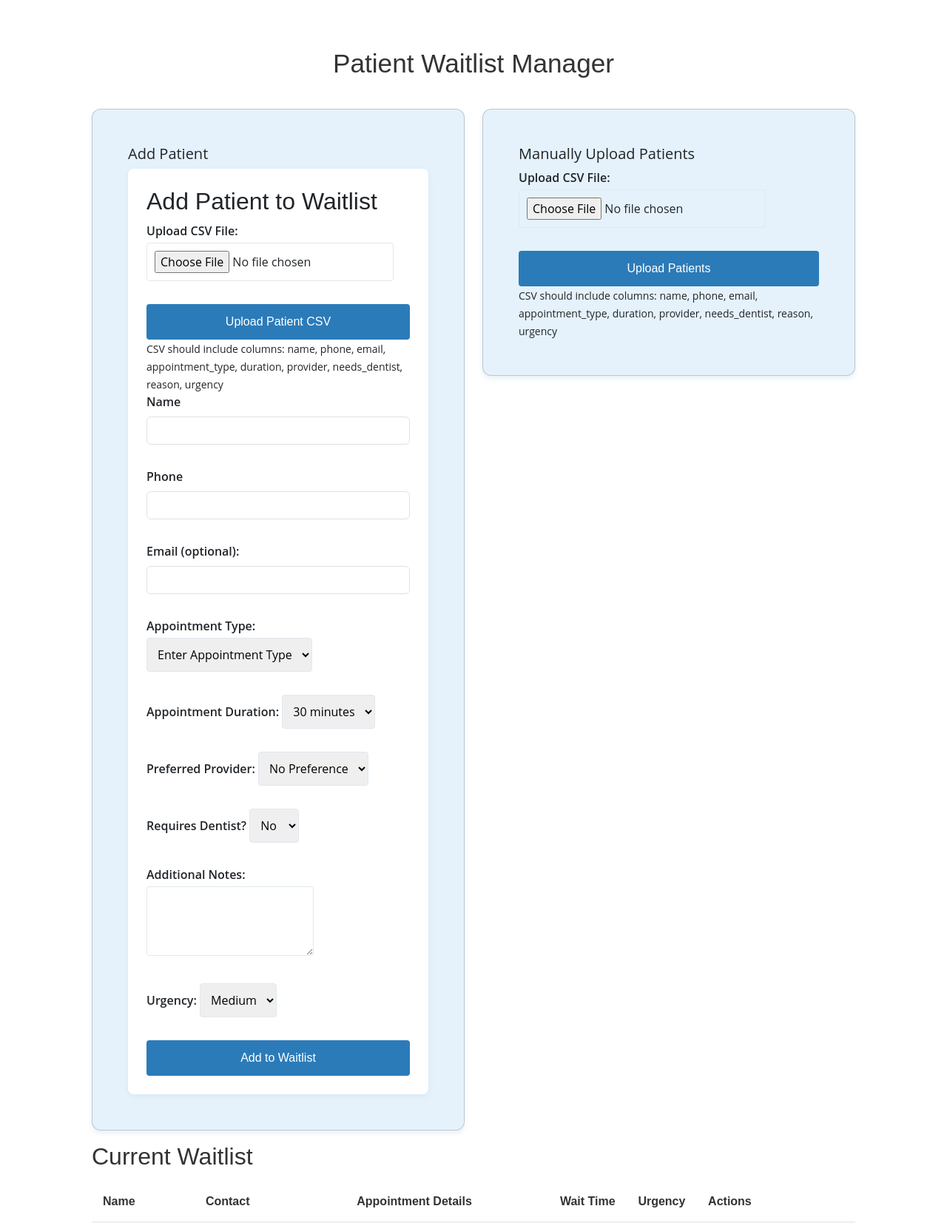
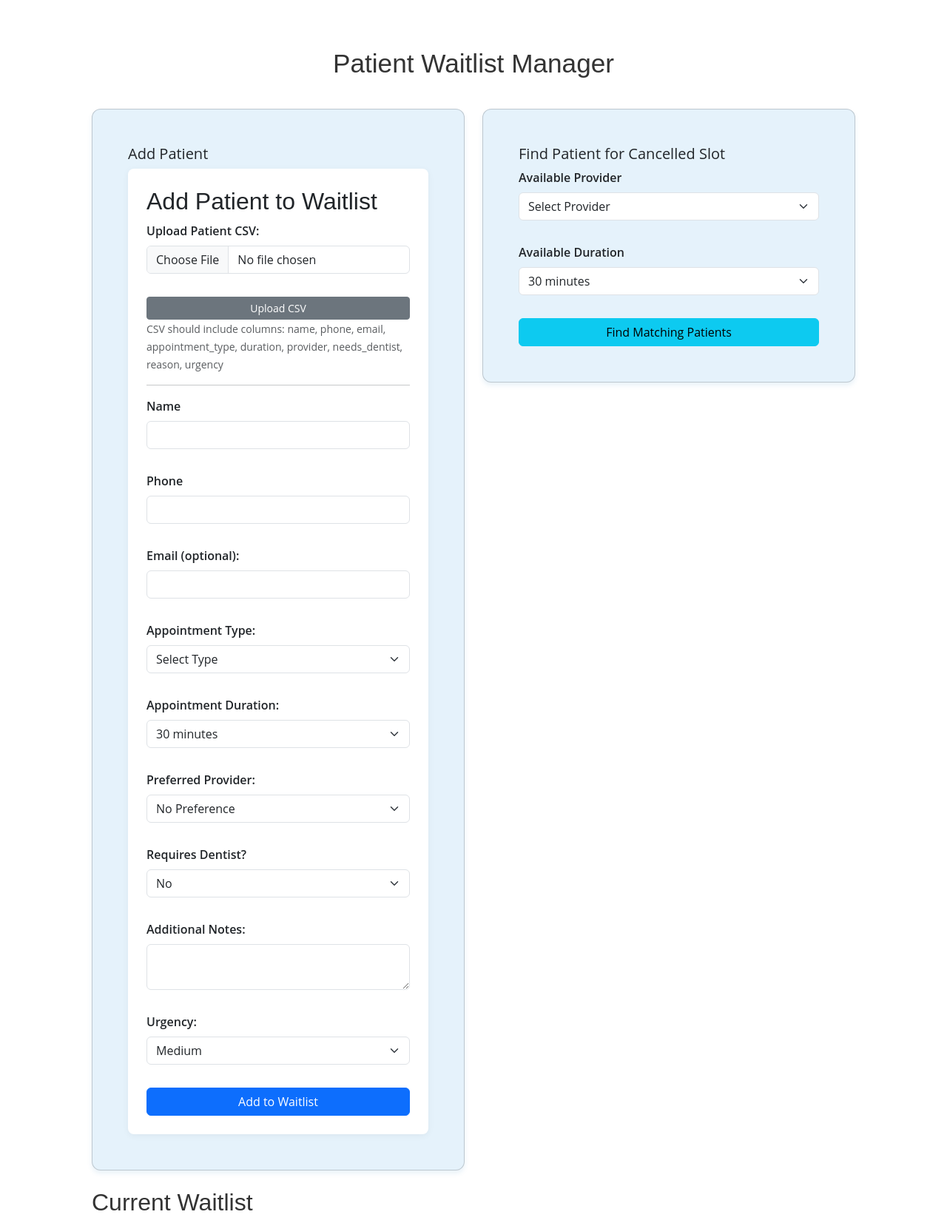
Before and after one commit to s-pecksen/w.ai.tlist, a Flask app: page / in a window 1280 px wide. Shown: the part 179-1832 px from the top of the page at 74% size. Run offline with Flask 3, Linux system fonts and the light colour scheme.

Commit message:
Fixed timestamp parsing and added interface for cancelled appointments

```diff
--- a/app.py
+++ b/app.py
@@ -343,14 +343,21 @@ def upload_csv():
                          '%m/%d/%y %I:%M %p',    # MM/DD/YY HH:MM AM/PM
                          '%m/%d/%Y %I:%M %p'     # MM/DD/YYYY HH:MM AM/PM
                      ]
-                     for fmt in possible_formats:
-                         try:
-                             parsed_timestamp = datetime.strptime(datetime_str, fmt)
-                             break # Stop trying formats if one works
-                         except ValueError:
-                             continue # Try next format
+                     # First, try ISO format
+                     try:
+                         parsed_timestamp = datetime.fromisoformat(datetime_str)
+                     except ValueError:
+                         # If ISO fails, try other formats
+                         for fmt in possible_formats:
+                             try:
+                                 parsed_timestamp = datetime.strptime(datetime_str, fmt)
+                                 break # Stop trying formats if one works
+                             except ValueError:
+                                 continue # Try next format
+
                      if not parsed_timestamp:
-                         print(f"--- DEBUG: Could not parse timestamp '{datetime_str}' for patient {row.get('name')} using formats {possible_formats} ---")
+                         # Updated print statement to reflect ISO attempt
+                         print(f"--- DEBUG: Could not parse timestamp '{datetime_str}' for patient {row.get('name')} using ISO or formats {possible_formats} ---")
                  # --- End timestamp parsing ---
 
                  # Add data for non-duplicate patient
@@ -510,8 +517,8 @@ def list_cancelled_appointments():
             start_time = appt['date_time']
             end_time = start_time + timedelta(minutes=int(appt['duration']))
             appointment_conflicts.append({
-                'start': start_time.strftime('%Y-%m-%d %H:%M'),
-                'end': end_time.strftime('%Y-%m-%d %H:%M')
+                'start': start_time.isoformat(sep='T', timespec='seconds'),
+                'end': end_time.isoformat(sep='T', timespec='seconds')
             })
 
     return render_template('cancelled_appointments.html',
@@ -520,6 +527,40 @@ def list_cancelled_appointments():
                           appointment_conflicts=appointment_conflicts,
                           eligible_patients=None,
                           current_appointment=None)
+
+@app.route('/initiate_cancelled_match', methods=['POST'])
+def initiate_cancelled_match():
+    """Finds eligible patients based on provider/duration from index page form."""
+    provider = request.form.get('provider')
+    duration = request.form.get('duration')
+
+    if not provider or not duration:
+        flash('Please select both a provider and a duration.', 'warning')
+        return redirect(url_for('index'))
+
+    # Create a temporary 'appointment' structure for matching logic
+    # No need for timestamp, notes, or id here
+    temp_appointment = {
+        'provider': provider,
+        'duration': duration,
+        # Add a dummy date_time if needed by template rendering, although it's not used for matching logic itself
+        'date_time': datetime.now() # Or None, if template handles it
+    }
+
+    # Find eligible patients using the existing function
+    eligible_patients = find_eligible_patients(temp_appointment)
+
+    # Get providers for rendering the target template
+    providers = provider_manager.get_provider_list()
+
+    # Render the cancelled appointments page, passing the results
+    # Note: This doesn't add an appointment to the `cancelled_appointments` list
+    return render_template('cancelled_appointments.html',
+                           providers=providers,
+                           cancelled_appointments=cancelled_appointments, # Still pass existing ones
+                           appointment_conflicts=[], # No specific conflicts for this temp search
+                           eligible_patients=eligible_patients,
+                           current_appointment=temp_appointment) # Pass the temporary data
 
 @app.route('/add_cancelled_appointment', methods=['POST'])
 def add_cancelled_appointment():
@@ -534,11 +575,11 @@ def add_cancelled_appointment():
         flash('Please fill in all required fields', 'danger')
         return redirect(url_for('list_cancelled_appointments'))
 
-    # Parse date_time
+    # Parse date_time expecting ISO format
     try:
-        date_time = datetime.strptime(date_time_str, '%m/%d/%Y %H:%M:%S')
+        date_time = datetime.fromisoformat(date_time_str)
     except ValueError:
-        flash('Invalid date/time format', 'danger')
+        flash('Invalid date/time format. Please use YYYY-MM-DDTHH:MM:SS', 'danger')
         return redirect(url_for('list_cancelled_appointments'))
 
     # Check for conflicts
--- a/templates/cancelled_appointments.html
+++ b/templates/cancelled_appointments.html
@@ -251,9 +251,9 @@
         // Initialize flatpickr for date/time selection
         flatpickr("#date_time", {
             enableTime: true,
-            dateFormat: "Y-m-d H:i",
+            dateFormat: "Y-m-d\\TH:i:S",
             minDate: "today",
-            time_24hr: false,
+            time_24hr: true,
             minuteIncrement: 15,
             // Disable times that conflict with existing appointments
             disable: [
--- a/templates/index.html
+++ b/templates/index.html
@@ -8,7 +8,7 @@
 
     <div class="row">
         <div class="col-md-6">
-            <div class="card">
+            <div class="card mb-4">
                 <div class="card-body">
                     <h5 class="card-title">Add Patient</h5>
                     <div class="form-section">
@@ -22,20 +22,20 @@
                             <p class="mb-0">Please visit the <a href="{{ url_for('list_providers') }}">Manage Providers</a> page to add providers.</p>
                         </div>
                         {% else %}
-                        <div class="csv-upload">
+                        <div class="csv-upload mb-3">
                             <form method="POST" action="{{ url_for('upload_csv') }}" enctype="multipart/form-data">
                                 <div class="mb-3">
-                                    <label for="csv_file">Upload CSV File:</label>
-                                    <input type="file" id="csv_file" name="csv_file" accept=".csv" required>
+                                    <label for="csv_file" class="form-label">Upload Patient CSV:</label>
+                                    <input type="file" class="form-control" id="csv_file" name="csv_file" accept=".csv">
                                 </div>
-                                <button type="submit">Upload Patient CSV</button>
+                                <button type="submit" class="btn btn-secondary btn-sm">Upload CSV</button>
                             </form>
-                            <small class="csv-help">
+                            <small class="form-text text-muted">
                                 CSV should include columns: name, phone, email, appointment_type, duration,
                                 provider, needs_dentist, reason, urgency
                             </small>
                         </div>
-                        <div class="form-divider"></div>
+                        <hr>
                         <form action="/add_patient" method="post">
                             <div class="mb-3">
                                 <label for="name" class="form-label">Name</label>
@@ -50,20 +50,27 @@
                                 <input type="email" class="form-control" id="email" name="email">
                             </div>
                             <div class="mb-3">
-                                <label for="appointment_type">Appointment Type:</label>
-                                <select id="appointment_type" name="appointment_type" required>
-                                    <option value="" disabled selected>Enter Appointment Type</option>
+                                <label for="appointment_type" class="form-label">Appointment Type:</label>
+                                <select class="form-select" id="appointment_type" name="appointment_type" required>
+                                    <option value="" disabled selected>Select Type</option>
                                     <option value="hygiene">Hygiene</option>
                                     <option value="recall">Recall</option>
                                     <option value="resto">Resto</option>
                                     <option value="spec exam">Spec Exam</option>
                                     <option value="emerg exam">Emerg Exam</option>
                                     <option value="custom">Custom Appointment</option>
+                                    <!-- Add other relevant types if needed -->
+                                    <option value="cleaning">Cleaning</option>
+                                    <option value="deep_cleaning">Deep Cleaning</option>
+                                    <option value="filling">Filling</option>
+                                    <option value="xray">X-ray</option>
+                                    <option value="consultation">Consultation</option>
+                                    <option value="emergency">Emergency</option>
                                 </select>
                             </div>
                             <div class="mb-3">
-                                <label for="duration">Appointment Duration:</label>
-                                <select id="duration" name="duration" required>
+                                <label for="duration" class="form-label">Appointment Duration:</label>
+                                <select class="form-select" id="duration" name="duration" required>
                                     <option value="30">30 minutes</option>
                                     <option value="45">45 minutes</option>
                                     <option value="60">1 hour</option>
@@ -72,34 +79,34 @@
                                 </select>
                             </div>
                             <div class="mb-3">
-                                <label for="provider">Preferred Provider:</label>
-                                <select id="provider" name="provider" required>
+                                <label for="provider" class="form-label">Preferred Provider:</label>
+                                <select class="form-select" id="provider" name="provider" required>
                                     <option value="no preference">No Preference</option>
                                     {% for provider_name in providers %}
-                                        <option value="{{ provider_name|lower }}">{{ provider_name }}</option>
+                                        <option value="{{ provider_name }}">{{ provider_name }}</option>
                                     {% endfor %}
                                 </select>
                             </div>
                             <div class="mb-3">
-                                <label for="needs_dentist">Requires Dentist?</label>
-                                <select id="needs_dentist" name="needs_dentist" required>
+                                <label for="needs_dentist" class="form-label">Requires Dentist?</label>
+                                <select class="form-select" id="needs_dentist" name="needs_dentist" required>
                                     <option value="no">No</option>
                                     <option value="yes">Yes</option>
                                 </select>
                             </div>
                             <div class="mb-3">
-                                <label for="reason">Additional Notes:</label>
-                                <textarea id="reason" name="reason" rows="3"></textarea>
+                                <label for="reason" class="form-label">Additional Notes:</label>
+                                <textarea class="form-control" id="reason" name="reason" rows="2"></textarea>
                             </div>
                             <div class="mb-3">
-                                <label for="urgency">Urgency:</label>
-                                <select id="urgency" name="urgency">
+                                <label for="urgency" class="form-label">Urgency:</label>
+                                <select class="form-select" id="urgency" name="urgency">
                                     <option value="low">Low</option>
                                     <option value="medium" selected>Medium</option>
                                     <option value="high">High</option>
                                 </select>
                             </div>
-                            <button type="submit">Add to Waitlist</button>
+                            <button type="submit" class="btn btn-primary">Add to Waitlist</button>
                         </form>
                         {% endif %}
                     </div>
@@ -108,20 +115,37 @@
         </div>
 
         <div class="col-md-6">
-            <div class="card">
+            <div class="card mb-4">
                 <div class="card-body">
-                    <h5 class="card-title">Manually Upload Patients</h5>
-                    <form action="/upload_csv" method="post" enctype="multipart/form-data">
+                    <h5 class="card-title">Find Patient for Cancelled Slot</h5>
+                    {% if not has_providers %}
+                    <div class="alert alert-warning" role="alert">
+                        Please add providers first.
+                    </div>
+                    {% else %}
+                    <form action="{{ url_for('initiate_cancelled_match') }}" method="post">
                         <div class="mb-3">
-                            <label for="csv_file">Upload CSV File:</label>
-                            <input type="file" id="csv_file" name="csv_file" accept=".csv" required>
+                            <label for="cancel_provider" class="form-label">Available Provider</label>
+                            <select class="form-select" id="cancel_provider" name="provider" required>
+                                <option value="" selected disabled>Select Provider</option>
+                                {% for provider_name in providers %}
+                                    <option value="{{ provider_name }}">{{ provider_name }}</option>
+                                {% endfor %}
+                            </select>
                         </div>
-                        <button type="submit">Upload Patients</button>
+                        <div class="mb-3">
+                            <label for="cancel_duration" class="form-label">Available Duration</label>
+                            <select class="form-select" id="cancel_duration" name="duration" required>
+                                <option value="30">30 minutes</option>
+                                <option value="45">45 minutes</option>
+                                <option value="60">1 hour</option>
+                                <option value="90">1.5 hours</option>
+                                <option value="120">2 hours</option>
+                            </select>
+                        </div>
+                        <button type="submit" class="btn btn-info">Find Matching Patients</button>
                     </form>
-                    <small class="csv-help">
-                        CSV should include columns: name, phone, email, appointment_type, duration,
-                        provider, needs_dentist, reason, urgency
-                    </small>
+                    {% endif %}
                 </div>
             </div>
         </div>
@@ -144,7 +168,13 @@
                     </thead>
                     <tbody>
                         {% for patient in waitlist %}
-                            <tr class="{% if patient.status == 'scheduled' %}scheduled{% else %}{{ patient.urgency }}{% endif %} {% if patient.appointment_type == 'emergency' %}high{% endif %}">
+                            <tr class="
+                                {% if patient.status == 'scheduled' %}table-success scheduled
+                                {% elif patient.appointment_type == 'emergency' %}table-danger high
+                                {% elif patient.urgency == 'high' %}table-warning high
+                                {% elif patient.urgency == 'medium' %}medium
+                                {% else %}low{% endif %}
+                            ">
                                 <td>
                                     {{ patient.name }}
                                     {% if patient.appointment_type == 'emergency' %}
@@ -181,11 +211,11 @@
                                 <td class="action-buttons">
                                     {% if patient.status == 'waiting' %}
                                         <form action="/schedule_patient/{{ patient.id }}" method="post">
-                                            <button type="submit">Schedule</button>
+                                            <button type="submit" class="btn btn-sm btn-success">Schedule</button>
                                         </form>
                                     {% endif %}
-                                    <form action="/remove_patient/{{ patient.id }}" method="post">
-                                        <button type="submit" style="background-color: #f44336;">Remove</button>
+                                    <form action="/remove_patient/{{ patient.id }}" method="post" style="display: inline;">
+                                        <button type="submit" class="btn btn-sm btn-danger">Remove</button>
                                     </form>
                                 </td>
                             </tr>
@@ -201,17 +231,25 @@
 
 <!-- Add JavaScript to handle the reason field visibility -->
 <script>
-    document.getElementById('appointment_type').addEventListener('change', function() {
+    document.addEventListener('DOMContentLoaded', function() {
+        const appointmentTypeSelect = document.getElementById('appointment_type');
+        if (appointmentTypeSelect) {
+            appointmentTypeSelect.addEventListener('change', function() {
                 const reasonLabel = document.querySelector('label[for="reason"]');
                 const reasonField = document.getElementById('reason');
+                if (!reasonLabel || !reasonField) return;
 
                 if (this.value === 'custom') {
-            reasonLabel.textContent = 'Custom Appointment Type:*';
+                    reasonLabel.innerHTML = 'Custom Appointment Type:*'; // Use innerHTML to include asterisk
                     reasonField.required = true;
                 } else {
                     reasonLabel.textContent = 'Additional Notes:';
                     reasonField.required = false;
                 }
             });
+            // Trigger change event on load in case 'custom' is pre-selected
+            appointmentTypeSelect.dispatchEvent(new Event('change'));
+        }
+    });
 </script>
 {% endblock %}
```
Also changed, not shown: patient_waitlist_manager.py (+8 -1 lines), waitlist_backups/waitlist_20250403_175640.csv (added, +9 -0 lines). Lines whose indentation alone changed are shown as unchanged.
